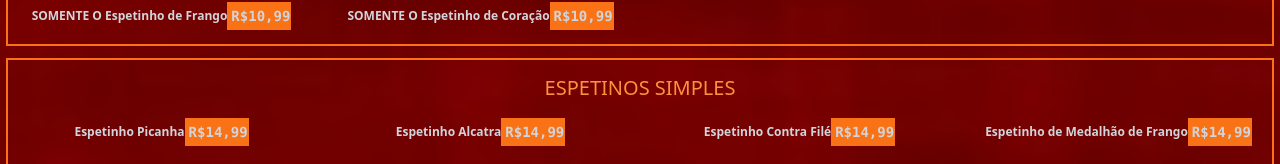
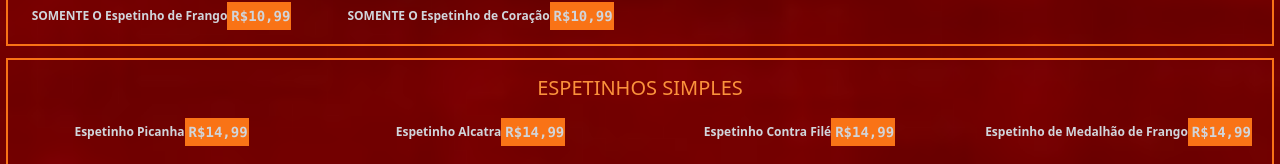
Before and after one commit to joaovitornara10/delivery, a Next.js app: page / in a window 1280 px wide. Shown: the part 192-356 px from the top of the page. Built offline with nearby package versions, Linux system fonts and the light colour scheme.

Commit message:
Update db.js

```diff
--- a/src/db.js
+++ b/src/db.js
@@ -76,7 +76,7 @@ export const destaque = ([
     },
     {
     id: "32",
-    tate: "ESPETINOS SIMPLES",
+    tate: "ESPETINHOS SIMPLES",
     itens: [
         {
             id: "350",
```
